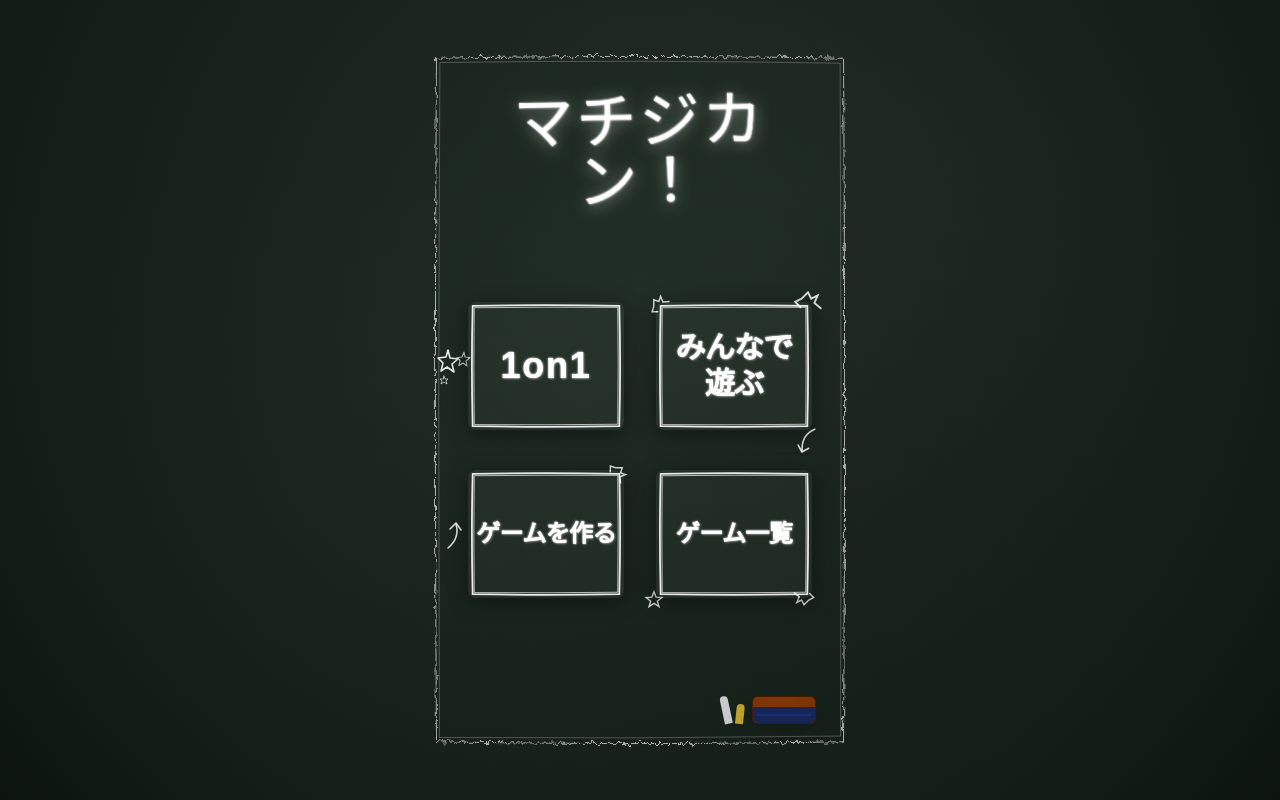
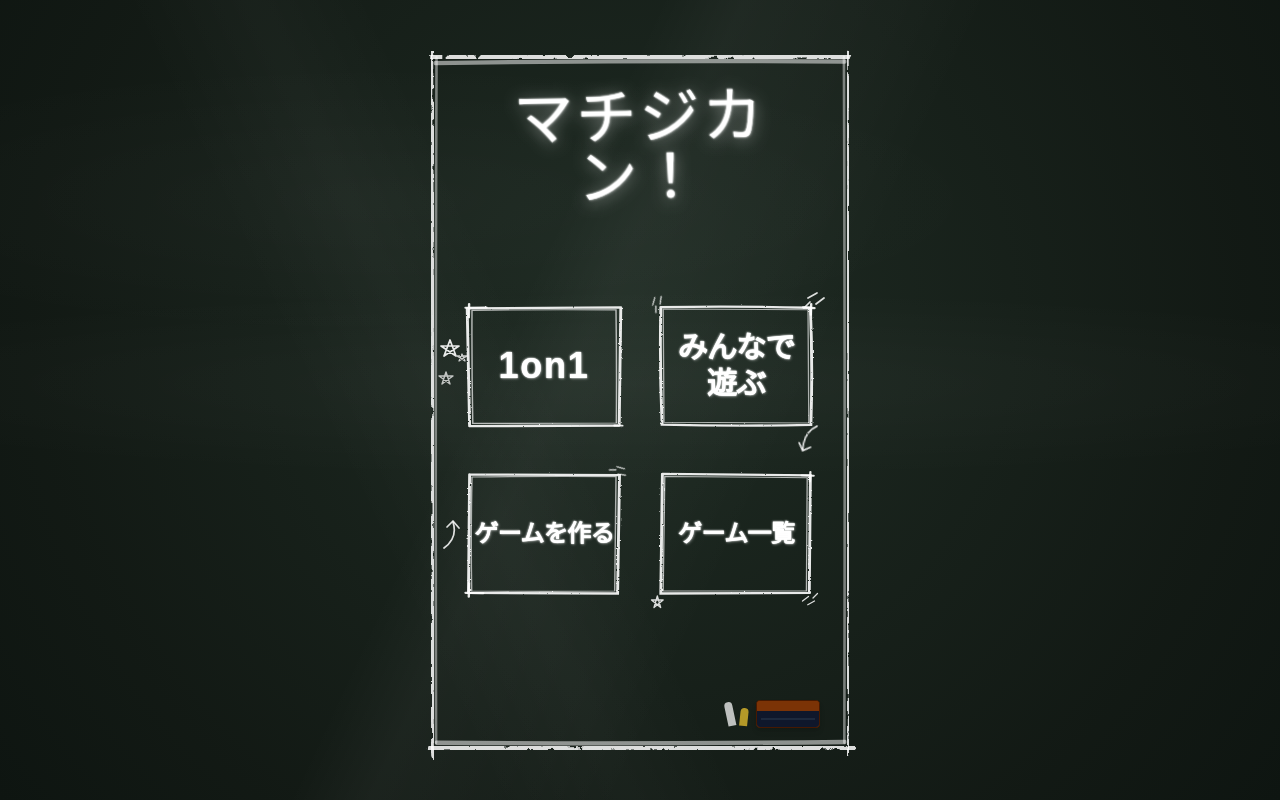
Before and after one commit to chic25063/waiting-time-game, a Next.js app: page / in a window 1280 px wide. Built offline with nearby package versions, Linux system fonts and the light colour scheme; no server answers; the database is empty; a web font is replaced by a local one.

Commit message:
feat: eliminate AI web button feel, implement organic chalk-drawn UI with wiping smudges and unique borders

```diff
--- a/src/app/globals.css
+++ b/src/app/globals.css
@@ -20,14 +20,18 @@ body {
   font-family: var(--font-chalk), var(--font-geist-sans), sans-serif;
 }
 
-/* 黒板背景テクスチャ */
+/* リアル黒板背景テクスチャ（黒板消しの消し跡・拭きムラ・チョークの粉感を再現） */
 .chalkboard-bg {
-  background-color: #17211b;
+  background-color: #17201b;
   background-image:
-    radial-gradient(circle at 50% 35%, rgba(42, 60, 48, 0.45) 0%, rgba(20, 30, 24, 0.95) 75%, #0d1410 100%),
-    radial-gradient(ellipse at 80% 20%, rgba(255, 255, 255, 0.04) 0%, transparent 40%),
-    radial-gradient(ellipse at 20% 70%, rgba(255, 255, 255, 0.03) 0%, transparent 50%),
-    radial-gradient(circle at 60% 85%, rgba(0, 0, 0, 0.3) 0%, transparent 50%);
+    /* 黒板消しで斜めに拭いたチョークの粉の擦れ */
+    linear-gradient(115deg, transparent 40%, rgba(255, 255, 255, 0.035) 45%, rgba(255, 255, 255, 0.015) 55%, transparent 60%),
+    linear-gradient(65deg, transparent 30%, rgba(255, 255, 255, 0.025) 38%, transparent 45%),
+    /* 横方向の拭き跡 */
+    radial-gradient(ellipse 90% 15% at 50% 48%, rgba(255, 255, 255, 0.03) 0%, transparent 80%),
+    radial-gradient(ellipse 70% 25% at 30% 25%, rgba(255, 255, 255, 0.025) 0%, transparent 70%),
+    /* 黒板深層の緑の濃淡ムラ */
+    radial-gradient(circle at 50% 40%, rgba(38, 54, 43, 0.5) 0%, rgba(18, 25, 20, 0.95) 75%, #0e1511 100%);
 }
 
 /* チョーク文字（かすれ・粉感） */
@@ -45,24 +49,23 @@ body {
   text-shadow: 0 0 2px rgba(255, 255, 255, 0.5);
 }
 
-/* チョーク風ボタンスタイル */
+/* チョーク手書きボタンスタイル（四角い座布団や物理影を完全撤廃し、チョーク直書きを再現） */
 .chalk-button {
   position: relative;
-  background: rgba(255, 255, 255, 0.03);
-  box-shadow:
-    inset 0 0 15px rgba(255, 255, 255, 0.04),
-    0 4px 20px rgba(0, 0, 0, 0.4);
-  transition: all 0.2s cubic-bezier(0.16, 1, 0.3, 1);
+  background: transparent;
+  border: none;
+  box-shadow: none;
+  cursor: pointer;
+  transition: filter 0.15s ease, opacity 0.15s ease;
 }
 
-.chalk-button:hover {
-  background: rgba(255, 255, 255, 0.07);
-  transform: translateY(-2px) scale(1.02);
-  box-shadow:
-    inset 0 0 20px rgba(255, 255, 255, 0.08),
-    0 8px 25px rgba(0, 0, 0, 0.5);
+/* ホバー・フォーカス時：チョークで二度書きしたように白く濃く鮮明になる */
+.chalk-button:hover,
+.chalk-button:focus-visible {
+  filter: brightness(1.3) drop-shadow(0 0 2px rgba(255, 255, 255, 0.85));
 }
 
+/* タップ・アクティブ時：チョークの筆圧がグッと強まる */
 .chalk-button:active {
-  transform: translateY(1px) scale(0.98);
+  filter: brightness(1.5) drop-shadow(0 0 4px rgba(255, 255, 255, 0.95));
 }
--- a/src/app/page.tsx
+++ b/src/app/page.tsx
@@ -10,8 +10,12 @@ import CustomGameModal from "@/components/home/CustomGameModal";
 import GameCatalogModal from "@/components/home/GameCatalogModal";
 import {
   ChalkOuterFrame,
-  ChalkButtonBorder,
+  ChalkBorder1on1,
+  ChalkBorderParty,
+  ChalkBorderCustom,
+  ChalkBorderCatalog,
   ChalkStars,
+  ChalkSingleStar,
   ChalkSparks,
   ChalkCurvedArrow,
   ChalkEraser,
@@ -82,8 +86,8 @@ export default function Home() {
                   className="chalk-button w-full h-28 sm:h-32 rounded-lg flex items-center justify-center p-2 text-center group cursor-pointer"
                   title="2人対戦 (1on1)"
                 >
-                  <ChalkButtonBorder />
-                  <span className="text-3xl sm:text-4xl font-chalk chalk-text font-black tracking-wider group-hover:scale-105 transition-transform">
+                  <ChalkBorder1on1 />
+                  <span className="text-3xl sm:text-4xl font-chalk chalk-text font-black tracking-wider">
                     1on1
                   </span>
                 </button>
@@ -110,8 +114,8 @@ export default function Home() {
                   className="chalk-button w-full h-28 sm:h-32 rounded-lg flex items-center justify-center p-2 text-center group cursor-pointer"
                   title="多人数対戦 (3〜8人)"
                 >
-                  <ChalkButtonBorder />
-                  <span className="text-2xl sm:text-3xl font-chalk chalk-text font-bold tracking-tight group-hover:scale-105 transition-transform">
+                  <ChalkBorderParty />
+                  <span className="text-2xl sm:text-3xl font-chalk chalk-text font-bold tracking-tight">
                     みんなで遊ぶ
                   </span>
                 </button>
@@ -135,8 +139,8 @@ export default function Home() {
                   className="chalk-button w-full h-28 sm:h-32 rounded-lg flex items-center justify-center p-2 text-center group cursor-pointer"
                   title="自作ゲームを作成"
                 >
-                  <ChalkButtonBorder />
-                  <span className="text-xl sm:text-2xl font-chalk chalk-text font-bold tracking-tight group-hover:scale-105 transition-transform">
+                  <ChalkBorderCustom />
+                  <span className="text-xl sm:text-2xl font-chalk chalk-text font-bold tracking-tight">
                     ゲームを作る
                   </span>
                 </button>
@@ -146,9 +150,7 @@ export default function Home() {
               <div className="relative">
                 {/* スケッチ通りの星（左下） */}
                 <div className="absolute -bottom-3 -left-3 pointer-events-none">
-                  <svg className="w-5 h-5 stroke-white/80 fill-none" viewBox="0 0 24 24" strokeWidth="1.6">
-                    <path d="M 12 2 L 14.5 8.5 L 21.5 9 L 16 13.5 L 18 20 L 12 16 L 6 20 L 8 13.5 L 2.5 9 L 9.5 8.5 Z" />
-                  </svg>
+                  <ChalkSingleStar />
                 </div>
 
                 {/* スケッチ通りの効果線（右下） */}
@@ -162,8 +164,8 @@ export default function Home() {
                   className="chalk-button w-full h-28 sm:h-32 rounded-lg flex items-center justify-center p-2 text-center group cursor-pointer"
                   title="収録タイトル一覧"
                 >
-                  <ChalkButtonBorder />
-                  <span className="text-xl sm:text-2xl font-chalk chalk-text font-bold tracking-tight group-hover:scale-105 transition-transform">
+                  <ChalkBorderCatalog />
+                  <span className="text-xl sm:text-2xl font-chalk chalk-text font-bold tracking-tight">
                     ゲーム一覧
                   </span>
                 </button>
--- a/src/components/home/ChalkArtElements.tsx
+++ b/src/components/home/ChalkArtElements.tsx
@@ -2,38 +2,52 @@
 
 import React from "react";
 
-// 外枠の二重手描きチョークフレーム
+// チョーク共通のザラつきフィルター定義
+export function ChalkFilterDef() {
+  return (
+    <svg className="absolute w-0 h-0 pointer-events-none" aria-hidden="true">
+      <defs>
+        <filter id="chalk-roughness">
+          {/* チョークの粉の微細な凹凸とブレ */}
+          <feTurbulence type="fractalNoise" baseFrequency="0.45" numOctaves="4" result="noise" />
+          <feDisplacementMap in="SourceGraphic" in2="noise" scale="2.2" />
+        </filter>
+        <filter id="chalk-subtle">
+          <feTurbulence type="fractalNoise" baseFrequency="0.6" numOctaves="3" result="noise" />
+          <feDisplacementMap in="SourceGraphic" in2="noise" scale="1.4" />
+        </filter>
+      </defs>
+    </svg>
+  );
+}
+
+// ① 全体を囲む二重チョーク外枠（四隅の突き抜け＆手描きのたわみ）
 export function ChalkOuterFrame({ children }: { children: React.ReactNode }) {
   return (
-    <div className="relative w-full h-full p-3 sm:p-5">
-      {/* 外側の手描きチョーク線 */}
+    <div className="relative w-full h-full p-2.5 sm:p-4">
+      <ChalkFilterDef />
+
+      {/* 写真の黒板外枠を忠実に再現：四隅が少しクロスしてはみ出た手描き線 */}
       <svg
-        className="absolute inset-2 sm:inset-3 w-[calc(100%-16px)] sm:w-[calc(100%-24px)] h-[calc(100%-16px)] sm:h-[calc(100%-24px)] pointer-events-none stroke-white/80"
+        className="absolute inset-2 w-[calc(100%-16px)] h-[calc(100%-16px)] pointer-events-none stroke-white/85"
         fill="none"
         preserveAspectRatio="none"
         viewBox="0 0 100 100"
       >
-        {/* 外枠1本目 */}
-        <path
-          d="M 2 2 Q 50 1.5 98 2 Q 98.5 50 98 98 Q 50 98.5 2 98 Q 1.5 50 2 2"
-          strokeWidth="0.8"
-          strokeDasharray="99 0.5"
-          vectorEffect="non-scaling-stroke"
-          filter="url(#chalk-dust)"
-        />
-        {/* 外枠2本目（かすれ感を出す微細なズレ） */}
-        <path
-          d="M 2.8 2.6 Q 50 2.2 97.2 2.7 Q 97.6 50 97.3 97.2 Q 50 97.6 2.7 97.4 Q 2.3 50 2.8 2.6"
-          strokeWidth="0.5"
-          strokeOpacity="0.6"
-          vectorEffect="non-scaling-stroke"
-        />
-        <defs>
-          <filter id="chalk-dust">
-            <feTurbulence type="fractalNoise" baseFrequency="0.8" numOctaves="3" result="noise" />
-            <feDisplacementMap in="SourceGraphic" in2="noise" scale="1.2" />
-          </filter>
-        </defs>
+        {/* 上辺（左から右へ、少し上に突き抜け） */}
+        <path d="M 2 2.5 L 98.5 2.2" strokeWidth="1.2" strokeLinecap="round" filter="url(#chalk-roughness)" />
+        {/* 右辺（上から下へ、少しはみ出し） */}
+        <path d="M 98 1.5 L 98.2 98.8" strokeWidth="1.1" strokeLinecap="round" filter="url(#chalk-roughness)" />
+        {/* 下辺（右から左へ、角でクロス） */}
+        <path d="M 99 98.2 L 1.5 98.5" strokeWidth="1.2" strokeLinecap="round" filter="url(#chalk-roughness)" />
+        {/* 左辺（下から上へ、角でクロス） */}
+        <path d="M 2.2 99.2 L 1.8 1.8" strokeWidth="1.1" strokeLinecap="round" filter="url(#chalk-roughness)" />
+
+        {/* チョークのかすれた二度書き線（微細なズレで生々しい筆跡を表現） */}
+        <path d="M 2.5 3.2 Q 50 2.8 97.5 3.0" strokeWidth="0.6" strokeOpacity="0.6" strokeLinecap="round" />
+        <path d="M 97.2 2.5 Q 97.5 50 97.3 97.5" strokeWidth="0.6" strokeOpacity="0.5" strokeLinecap="round" />
+        <path d="M 97.5 97.5 Q 50 97.8 2.8 97.6" strokeWidth="0.6" strokeOpacity="0.6" strokeLinecap="round" />
+        <path d="M 2.8 97.5 Q 2.6 50 2.9 2.5" strokeWidth="0.6" strokeOpacity="0.5" strokeLinecap="round" />
       </svg>
 
       <div className="relative z-10 w-full h-full">{children}</div>
@@ -41,8 +55,9 @@ export function ChalkOuterFrame({ children }: { children: React.ReactNode }) {
   );
 }
 
-// ボタン用の二重手描きチョーク枠
-export function ChalkButtonBorder() {
+// ②-1: 左上「1on1」専用の手描きチョーク枠
+// 写真の特徴：左上の縦線と上の横線が突き抜け、二重線の内側が重なっている
+export function ChalkBorder1on1() {
   return (
     <svg
       className="absolute inset-0 w-full h-full pointer-events-none stroke-white/90"
@@ -50,104 +65,234 @@ export function ChalkButtonBorder() {
       preserveAspectRatio="none"
       viewBox="0 0 100 100"
     >
-      {/* メイン枠線 */}
+      {/* メイン手描き四角（角が少し突き抜ける手描き感） */}
       <path
-        d="M 3 3 Q 50 2 97 3 Q 98 50 97 97 Q 50 98 3 97 Q 2 50 3 3"
+        d="M 2 5 L 98 4.2 L 97 96.5 L 3.5 97 L 2 5"
         strokeWidth="1.8"
         strokeLinecap="round"
-        vectorEffect="non-scaling-stroke"
+        strokeLinejoin="round"
+        filter="url(#chalk-subtle)"
       />
-      {/* 重なりかすれ線 */}
+      {/* 角のはみ出し線 */}
+      <path d="M 1 4.5 L 14 4.3" strokeWidth="1.6" strokeLinecap="round" />
+      <path d="M 3.2 1.5 L 3.0 12" strokeWidth="1.5" strokeLinecap="round" />
+      <path d="M 94 96.5 L 99 96.6" strokeWidth="1.4" strokeLinecap="round" />
+
+      {/* 内側の重ね描きかすれ線 */}
       <path
-        d="M 4 4.5 Q 50 3.8 96 4.2 Q 96.5 50 96 95.5 Q 50 96.2 4 95.8 Q 3.5 50 4 4.5"
-        strokeWidth="1.0"
+        d="M 5 6.5 Q 50 5.8 95 6.2 Q 95.5 50 95.2 94.5 Q 50 95 5.5 94.8 Q 4.8 50 5 6.5"
+        strokeWidth="0.9"
         strokeOpacity="0.75"
-        vectorEffect="non-scaling-stroke"
+        strokeLinecap="round"
       />
     </svg>
   );
 }
 
-// 「1on1」の周りの手描き星マーク
-export function ChalkStars() {
+// ②-2: 右上「みんなで遊ぶ」専用の手描きチョーク枠
+// 写真の特徴：横長、右上の角が少し開き、下辺がわずかに湾曲
+export function ChalkBorderParty() {
   return (
     <svg
-      className="w-10 h-10 stroke-white/90 fill-none"
-      viewBox="0 0 40 40"
-      strokeWidth="1.6"
-      strokeLinecap="round"
-      strokeLinejoin="round"
+      className="absolute inset-0 w-full h-full pointer-events-none stroke-white/90"
+      fill="none"
+      preserveAspectRatio="none"
+      viewBox="0 0 100 100"
     >
-      {/* 大きめの星 */}
-      <path d="M 12 4 L 14 12 L 22 13 L 16 18 L 18 26 L 11 21 L 5 25 L 7 17 L 2 12 L 10 11 Z" />
-      {/* 小さめの星 */}
+      {/* メイン線 */}
       <path
-        d="M 28 6 L 29 11 L 34 11.5 L 30 15 L 31 20 L 27 17 L 23 19.5 L 24 14.5 L 21 11.5 L 26 11 Z"
-        strokeWidth="1.2"
-        strokeOpacity="0.8"
+        d="M 3 4 Q 50 3 96.5 4.5 Q 98 50 96.8 96 Q 50 97.2 3.8 95.8 Q 2.2 50 3 4"
+        strokeWidth="1.8"
+        strokeLinecap="round"
+        filter="url(#chalk-subtle)"
       />
-      {/* 補助星 */}
-      <path d="M 8 30 L 9 33 L 12 33 L 10 35 L 11 38 L 8 36 L 5 38 L 6 35 L 4 33 L 7 33 Z" strokeWidth="1.0" strokeOpacity="0.7" />
+      {/* 右上の角の突き抜け */}
+      <path d="M 92 4.2 L 99 4.8" strokeWidth="1.6" strokeLinecap="round" />
+      <path d="M 97 1.5 L 96.8 10" strokeWidth="1.5" strokeLinecap="round" />
+
+      {/* かすれ二重線 */}
+      <path
+        d="M 4.5 5.5 L 95 6 L 95.5 94.5 L 5 94 Z"
+        strokeWidth="0.8"
+        strokeOpacity="0.7"
+        strokeLinecap="round"
+      />
     </svg>
   );
 }
 
-// 「みんなで遊ぶ」や「ゲーム一覧」の周りの強調線（効果線）
-export function ChalkSparks() {
+// ②-3: 左下「ゲームを作る」専用の手描きチョーク枠
+// 写真の特徴：左辺がやや太く、左下と右上の角が交差
+export function ChalkBorderCustom() {
   return (
     <svg
-      className="w-8 h-8 stroke-white/85 fill-none"
-      viewBox="0 0 30 30"
-      strokeWidth="1.8"
-      strokeLinecap="round"
+      className="absolute inset-0 w-full h-full pointer-events-none stroke-white/90"
+      fill="none"
+      preserveAspectRatio="none"
+      viewBox="0 0 100 100"
     >
-      <path d="M 8 18 L 3 13 L 9 10 L 15 4 L 18 10 L 24 7 L 21 14 L 27 19" />
+      {/* メイン線 */}
+      <path
+        d="M 3.5 3.5 L 97.2 4 L 96 96.5 L 2.8 96 L 3.5 3.5"
+        strokeWidth="1.8"
+        strokeLinecap="round"
+        filter="url(#chalk-subtle)"
+      />
+      {/* 左下の突き抜け線 */}
+      <path d="M 1 96 L 12 96.2" strokeWidth="1.6" strokeLinecap="round" />
+      <path d="M 3.2 88 L 3.0 99" strokeWidth="1.5" strokeLinecap="round" />
+
+      {/* 二重書きのかすれ */}
+      <path
+        d="M 5 5.5 Q 50 4.8 95 5.2 Q 94.5 50 94.2 94.5 Q 50 95.2 4.8 94.5 Q 4.2 50 5 5.5"
+        strokeWidth="0.9"
+        strokeOpacity="0.7"
+        strokeLinecap="round"
+      />
     </svg>
   );
 }
 
-// 手描きのカーブ矢印
-export function ChalkCurvedArrow({ className = "", direction = "down" }: { className?: string; direction?: "down" | "up" }) {
+// ②-4: 右下「ゲーム一覧」専用の手描きチョーク枠
+// 写真の特徴：右下が少しすぼまり、角がそれぞれラフに重なる
+export function ChalkBorderCatalog() {
   return (
     <svg
-      className={`w-6 h-8 stroke-white/85 fill-none ${className}`}
-      viewBox="0 0 24 32"
+      className="absolute inset-0 w-full h-full pointer-events-none stroke-white/90"
+      fill="none"
+      preserveAspectRatio="none"
+      viewBox="0 0 100 100"
+    >
+      {/* メイン線 */}
+      <path
+        d="M 4 3 L 96.5 4.2 L 95.8 96 L 3 96.5 L 4 3"
+        strokeWidth="1.8"
+        strokeLinecap="round"
+        filter="url(#chalk-subtle)"
+      />
+      {/* 右上の突き抜け */}
+      <path d="M 91 4.2 L 98.5 4.5" strokeWidth="1.5" strokeLinecap="round" />
+      <path d="M 96.5 1.5 L 96.2 9" strokeWidth="1.4" strokeLinecap="round" />
+
+      {/* かすれ線 */}
+      <path
+        d="M 5.5 5 L 94.5 6 L 94 94.5 L 4.5 94.5 Z"
+        strokeWidth="0.8"
+        strokeOpacity="0.75"
+        strokeLinecap="round"
+      />
+    </svg>
+  );
+}
+
+// ③ 「1on1」の横の一筆書き手描き星マーク群（写真通りのリアルな星落書き）
+export function ChalkStars() {
+  return (
+    <svg
+      className="w-9 h-14 stroke-white/90 fill-none"
+      viewBox="0 0 36 56"
       strokeWidth="1.6"
       strokeLinecap="round"
       strokeLinejoin="round"
+      filter="url(#chalk-subtle)"
+    >
+      {/* 上の大きめの一筆書き五芒星 */}
+      <path d="M 12 18 L 18 2 L 24 18 L 9 8 L 27 8 Z" strokeWidth="1.7" />
+
+      {/* 右の小さな一筆書き星 */}
+      <path d="M 27 23 L 30 16 L 33 23 L 25 18 L 35 18 Z" strokeWidth="1.3" strokeOpacity="0.85" />
+
+      {/* 下の星 */}
+      <path d="M 10 46 L 14 34 L 18 46 L 7 38 L 21 38 Z" strokeWidth="1.4" strokeOpacity="0.8" />
+    </svg>
+  );
+}
+
+// ④ 単独の小さな一筆書き星（「ゲーム一覧」の左下用）
+export function ChalkSingleStar() {
+  return (
+    <svg
+      className="w-5 h-5 stroke-white/85 fill-none"
+      viewBox="0 0 24 24"
+      strokeWidth="1.6"
+      strokeLinecap="round"
+      strokeLinejoin="round"
+      filter="url(#chalk-subtle)"
+    >
+      <path d="M 12 21 L 16 7 L 20 21 L 9 12 L 23 12 Z" />
+    </svg>
+  );
+}
+
+// ⑤ 写真通りのチョーク効果線（サッサッと走る手描き線）
+export function ChalkSparks({ className = "" }: { className?: string }) {
+  return (
+    <svg
+      className={`w-7 h-7 stroke-white/85 fill-none ${className}`}
+      viewBox="0 0 28 28"
+      strokeWidth="1.7"
+      strokeLinecap="round"
+      filter="url(#chalk-subtle)"
+    >
+      {/* チョークで勢いよく引いた3本の効果線 */}
+      <path d="M 4 20 L 10 14" />
+      <path d="M 8 10 L 17 5" />
+      <path d="M 16 16 L 24 10" />
+    </svg>
+  );
+}
+
+// ⑥ 写真通りの手描き矢印
+export function ChalkCurvedArrow({
+  className = "",
+  direction = "down",
+}: {
+  className?: string;
+  direction?: "down" | "up";
+}) {
+  return (
+    <svg
+      className={`w-7 h-9 stroke-white/85 fill-none ${className}`}
+      viewBox="0 0 28 36"
+      strokeWidth="1.7"
+      strokeLinecap="round"
+      strokeLinejoin="round"
+      filter="url(#chalk-subtle)"
     >
       {direction === "down" ? (
         <>
-          <path d="M 16 2 Q 4 10 8 26" />
-          <path d="M 3 21 L 8 27 L 14 22" />
+          {/* 下向きのしなる矢印 */}
+          <path d="M 18 3 Q 6 12 9 29" />
+          <path d="M 4 23 L 9 30 L 16 25" />
         </>
       ) : (
         <>
-          <path d="M 8 30 Q 20 20 16 6" />
-          <path d="M 10 11 L 16 5 L 21 12" />
+          {/* 上向きのしなる矢印 */}
+          <path d="M 8 32 Q 22 22 17 6" />
+          <path d="M 11 11 L 17 5 L 23 12" />
         </>
       )}
     </svg>
   );
 }
 
-// 写真の右下にある木製黒板消し（ラーフル）風アクセント
+// ⑦ 写真右下の木製黒板消し（ラーフル）風アクセント
 export function ChalkEraser() {
   return (
-    <div className="flex items-center gap-2 select-none group cursor-pointer" title="チョーク＆黒板消し">
-      {/* チョーク（白・黄） */}
-      <div className="flex items-end gap-1.5 opacity-80 group-hover:opacity-100 transition-opacity">
-        <div className="w-2 h-7 bg-white/95 rounded-t-sm shadow-sm transform -rotate-12" />
-        <div className="w-2 h-5 bg-amber-300/90 rounded-t-sm shadow-sm transform rotate-6" />
+    <div className="flex items-end gap-2 select-none group cursor-pointer" title="チョーク＆黒板消し">
+      {/* 転がっている白・黄チョーク */}
+      <div className="flex items-end gap-1.5 opacity-80 group-hover:opacity-100 transition-opacity pb-0.5">
+        <div className="w-2 h-6 bg-white/90 rounded-t-sm transform -rotate-12" />
+        <div className="w-2 h-4.5 bg-amber-300/85 rounded-t-sm transform rotate-6" />
       </div>
 
-      {/* 黒板消し本体 */}
-      <div className="w-16 h-7 bg-gradient-to-r from-amber-800 via-amber-700 to-amber-900 rounded-md border border-amber-950 shadow-lg relative overflow-hidden group-hover:scale-105 transition-transform">
-        {/* プラスチック/木製持ち手 */}
-        <div className="absolute top-0 inset-x-0 h-3 bg-amber-900/90 border-b border-amber-950/60" />
-        {/* コーデュロイ消し布部分 */}
-        <div className="absolute bottom-0 inset-x-0 h-4 bg-blue-950 flex items-center justify-around px-1">
-          <div className="w-full h-0.5 bg-blue-900/50" />
+      {/* 黒板消し本体（木目調） */}
+      <div className="w-16 h-7 bg-amber-800 rounded-sm border border-amber-950 shadow-md relative overflow-hidden group-hover:brightness-105 transition-all">
+        {/* 木製持ち手 */}
+        <div className="absolute top-0 inset-x-0 h-3 bg-amber-900 border-b border-amber-950/70" />
+        {/* 消し布コーデュロイ */}
+        <div className="absolute bottom-0 inset-x-0 h-4 bg-slate-900 flex items-center justify-around px-1">
+          <div className="w-full h-0.5 bg-slate-800" />
         </div>
       </div>
     </div>
```
